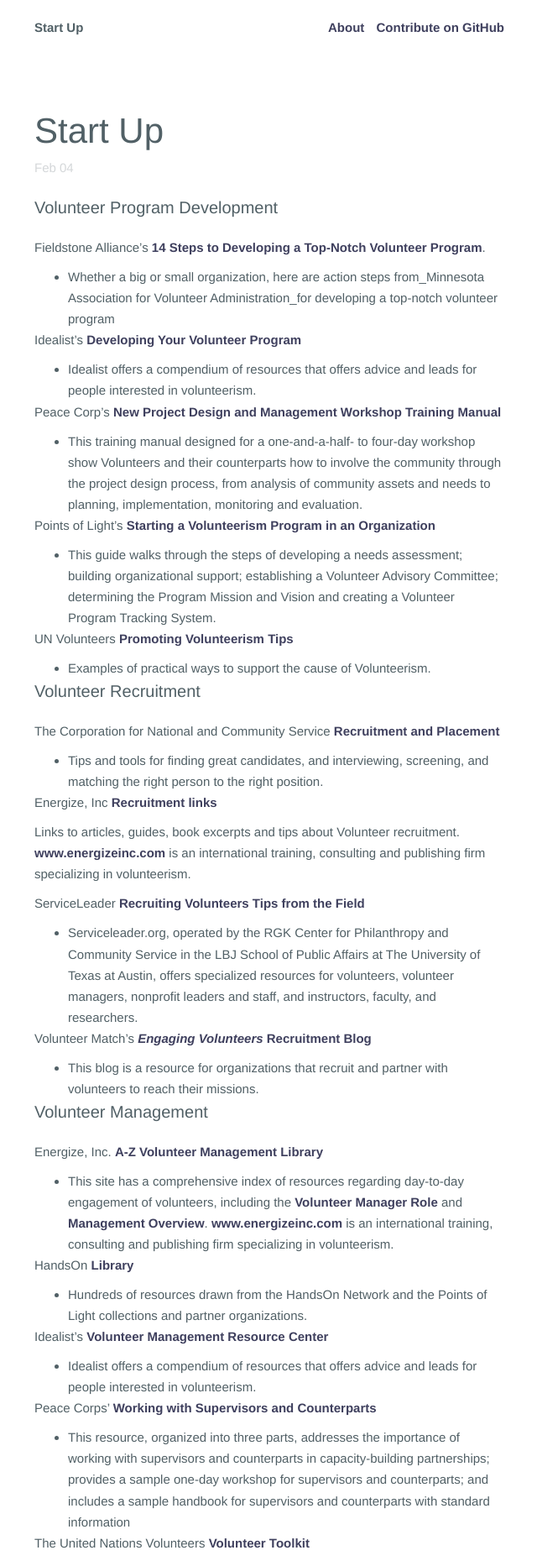
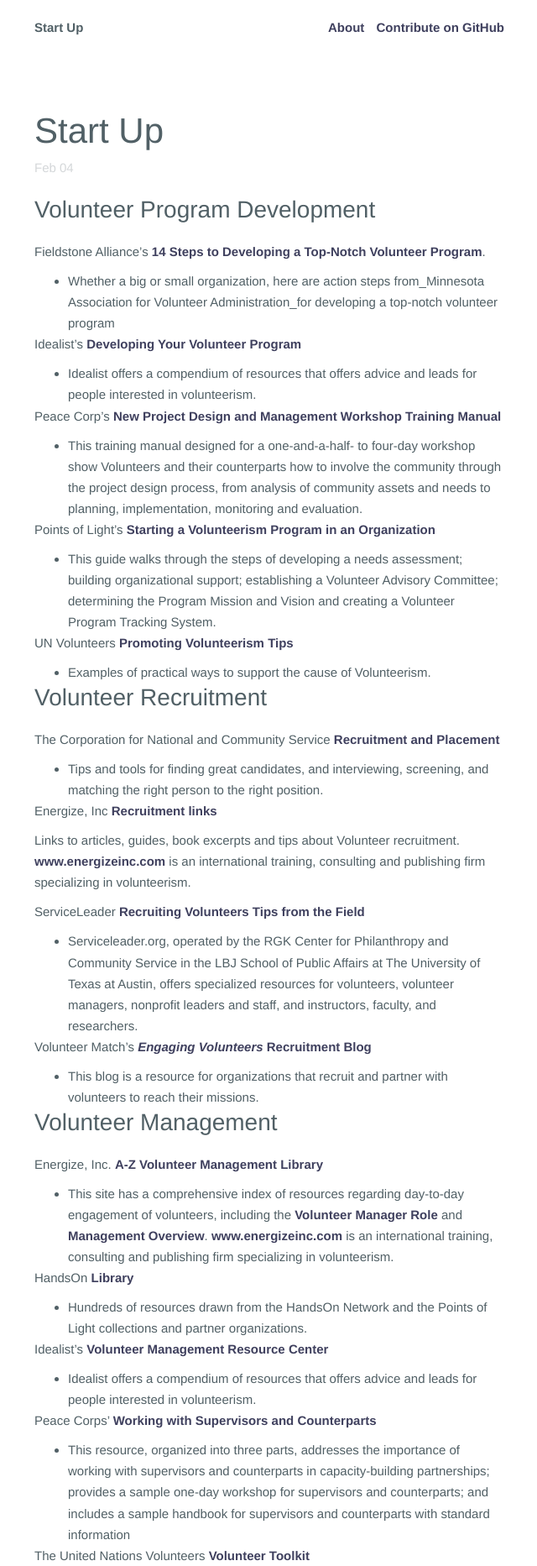
Before and after one commit to PeaceCorps/Volunteerism-Toolkit, a Jekyll site: the page built from _posts/2015-02-04-start-up.md, in a window 1280 px wide. Shown: the top 1865 px of the page at 84% size, without its empty margins (319-959 px from the left). Built offline with Jekyll 4.4.1, drawn with Linux system fonts in a browser that asks for light colours; Markdown is read by kramdown in place of the engine named in the settings.

```diff
--- a/_posts/2015-02-04-start-up.md
+++ b/_posts/2015-02-04-start-up.md
@@ -4,7 +4,7 @@ category: blog
 layout: blog
 ---
 
-### Volunteer Program Development
+## Volunteer Program Development
 
 Fieldstone Alliance's [14 Steps to Developing a Top-Notch Volunteer Program](http://www.fieldstonealliance.org/client/tools_you_can_use/02-19-09_start_volunteer_program.cfm%22%20%5Cl%20%2211).
 
@@ -28,7 +28,7 @@ UN Volunteers
 
 - Examples of practical ways to support the cause of Volunteerism.
 
-### Volunteer Recruitment
+## Volunteer Recruitment
 
 The Corporation for National and Community Service [Recruitment and Placement](https://www.nationalserviceresources.gov/recruitment-and-placement#.VJiZCF4bkA.)
 
@@ -46,7 +46,7 @@ Volunteer Match’s [_Engaging Volunteers_ Recruitment Blog](http://blogs.volunt
 
 - This blog is a resource for organizations that recruit and partner with volunteers to reach their missions.
 
-### Volunteer Management
+## Volunteer Management
 
 
 Energize, Inc. [A-Z Volunteer Management Library](https://www.energizeinc.com/a-z)
@@ -80,7 +80,7 @@ USAID’s [Manual for Managing International Volunteer Program](http://vegaallia
 - This manual is to serve as a reference for those who are new to setting up or managing an international volunteer program. It draws from a review of the 20
     years of experience of the Farmer-to-Farmer (FtF) Volunteer Program.
 
-### Volunteer Training and Development
+## Volunteer Training and Development
 
 Corporation for National and Community Service’s [Member Training and Development](http://www.nationalservice.gov/resources/member-and-volunteer-development)
 
```
